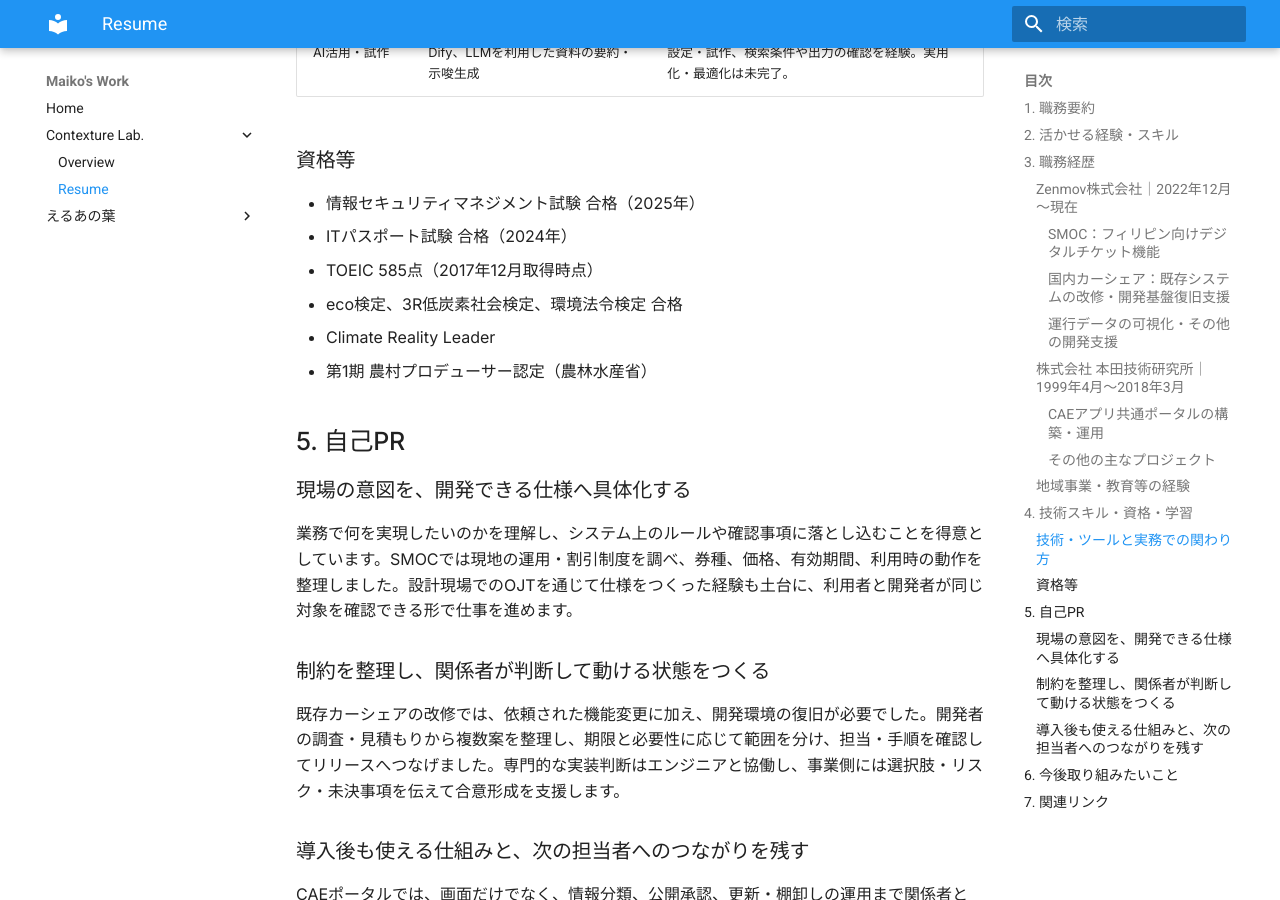
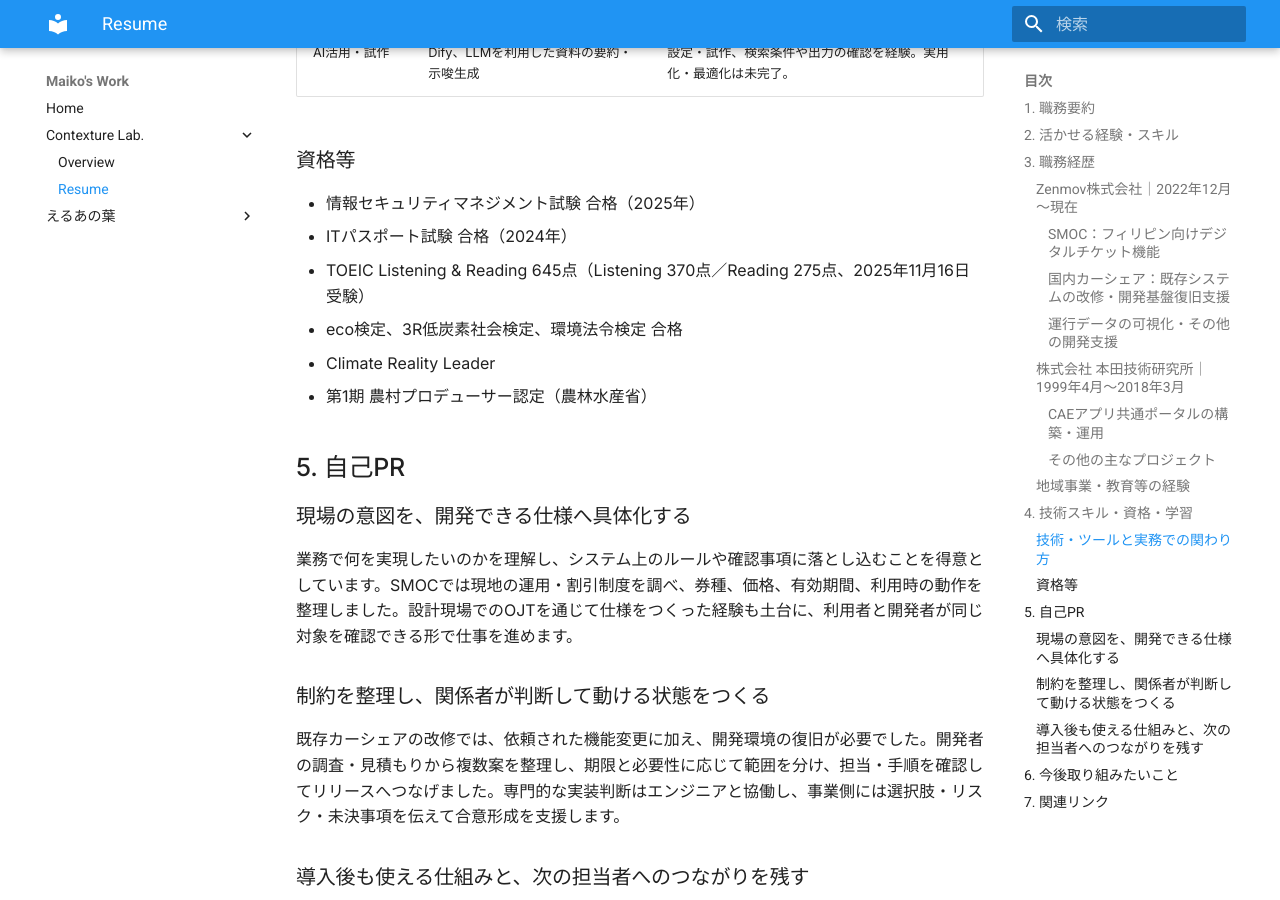
Before and after one commit to maiko-works/site, an MkDocs documentation site: the page built from docs/contexture/resume.md, in a window 1280 px wide and 900 px high, scrolled down 6753 px. Built offline with MkDocs 1.6.1 and Material for MkDocs 9.7.7, drawn with Linux system fonts in a browser that asks for light colours.

Commit message:
Update TOEIC score and test date from certificate

```diff
--- a/docs/contexture/resume.md
+++ b/docs/contexture/resume.md
@@ -172,7 +172,7 @@ CAD・CAE・試験データ管理・PLM等の領域で、業務理解、要件
 
 - 情報セキュリティマネジメント試験 合格（2025年）
 - ITパスポート試験 合格（2024年）
-- TOEIC 585点（2017年12月取得時点）
+- TOEIC Listening & Reading 645点（Listening 370点／Reading 275点、2025年11月16日受験）
 - eco検定、3R低炭素社会検定、環境法令検定 合格
 - Climate Reality Leader
 - 第1期 農村プロデューサー認定（農林水産省）
```
